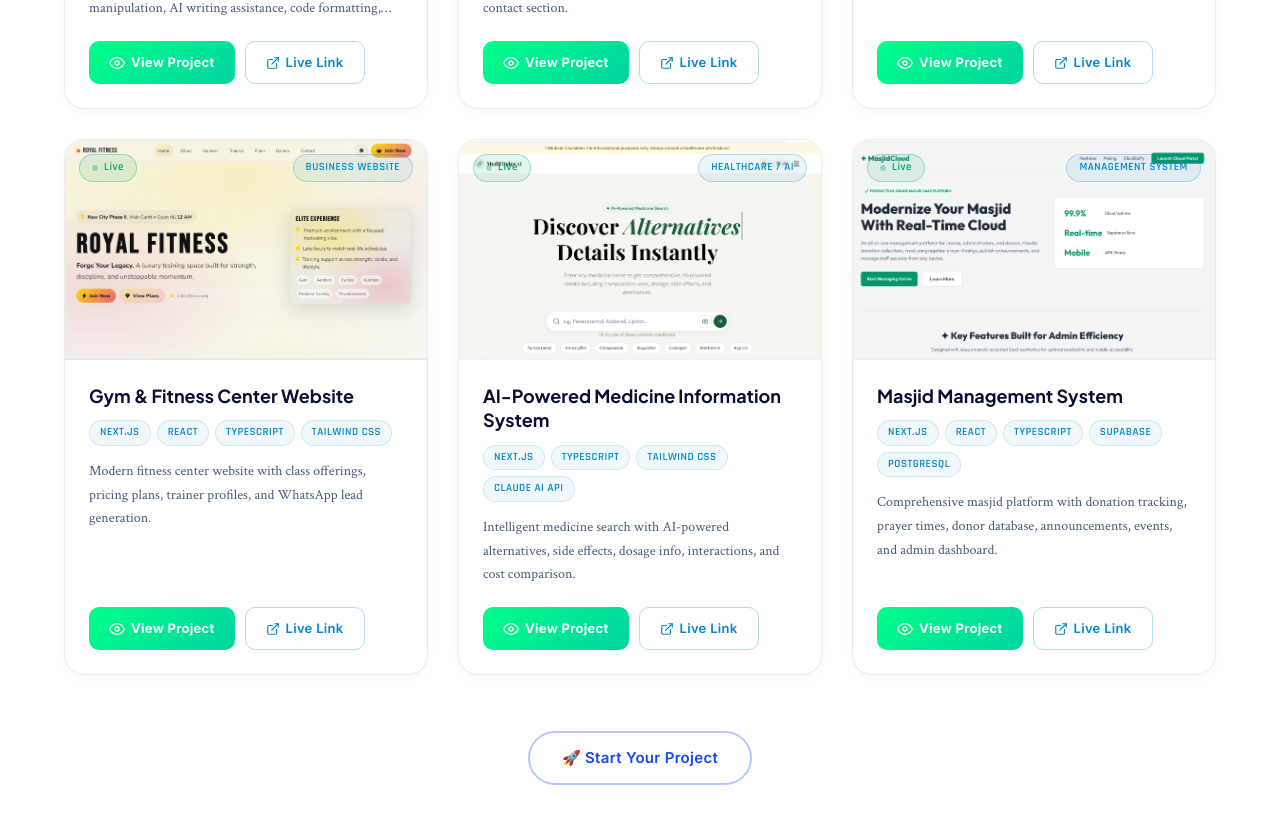
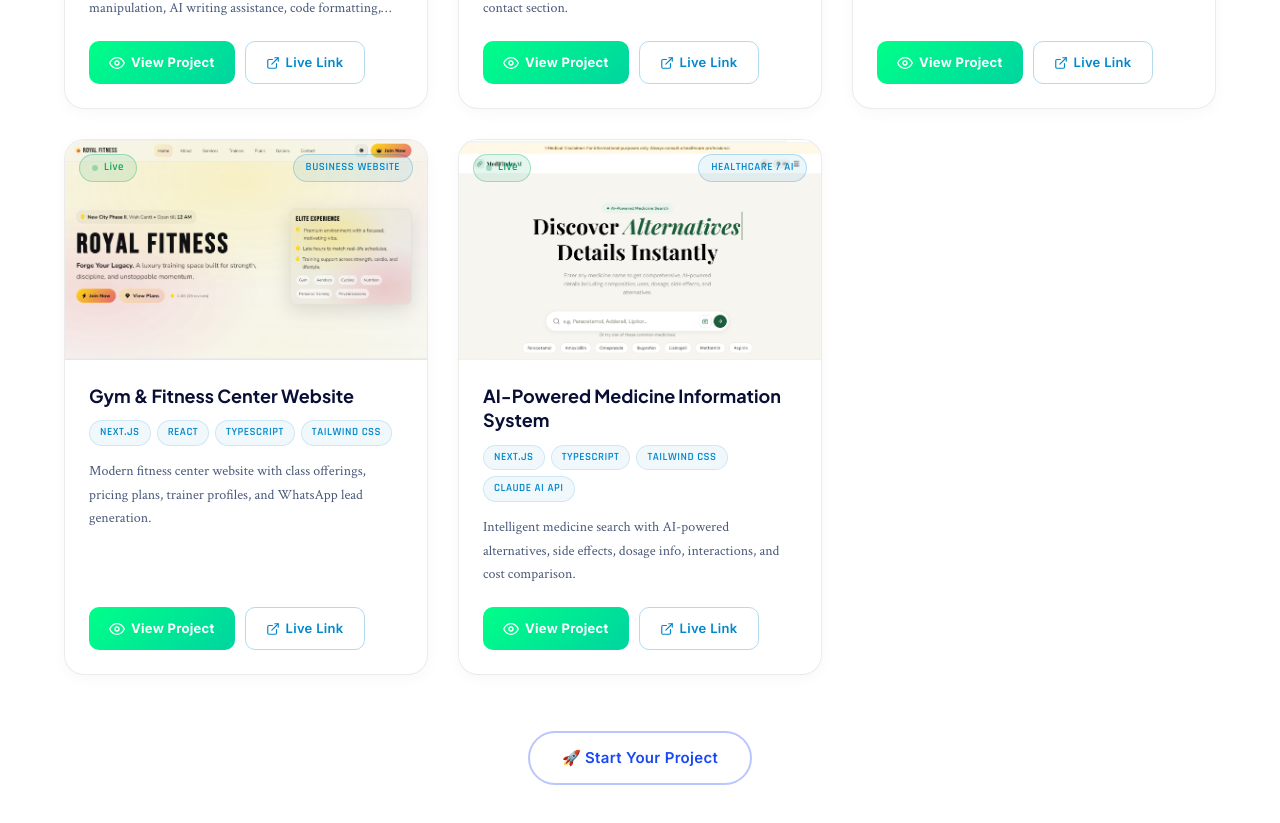
Before and after one commit to danyalbut96-khan/cloudexify-main-repo, a Next.js app in the folder cloudexify_main_website/: page / in a window 1280 px wide. Shown: the part 7600-8423 px from the top of the page. Built offline with nearby package versions, Linux system fonts and the light colour scheme; no server answers; a web font is replaced by a local one.

Commit message:
Remove Masjid Management System from delivered projects

```diff
--- a/cloudexify_main_website/src/data/portfolio.ts
+++ b/cloudexify_main_website/src/data/portfolio.ts
@@ -87,22 +87,7 @@ export const portfolioProjects: PortfolioProject[] = [
     image: '/images/portfolio/project-5-medi-finder.png.png',
     imageAlt:
       'AI-powered medicine information system interface with search functionality and structured medical data display',
-  },
-  {
-    id: 6,
-    title: 'Masjid Management System',
-    slug: 'masjid-management-system',
-    liveLink: 'https://masjid-lilac.vercel.app/',
-    techStack: ['Next.js', 'React', 'TypeScript', 'Supabase', 'PostgreSQL'],
-    description:
-      'Comprehensive masjid management platform for administrative control and community engagement. Features donation tracking, prayer timing display, donor database, community announcements, event scheduling, and admin dashboard.',
-    category: 'Management System',
-    categoryGroup: 'Management Systems',
-    status: 'Live',
-    image: '/images/portfolio/project-6-masjid-management.png.png',
-    imageAlt:
-      'Masjid management dashboard showing prayer times, donation tracking, and community announcements interface',
-  },
+  }
 ];
 
 export const categoryFilters = [
@@ -110,5 +95,4 @@ export const categoryFilters = [
   'SaaS / Web Apps',
   'Business Websites',
   'Healthcare',
-  'Management Systems',
 ];
```
